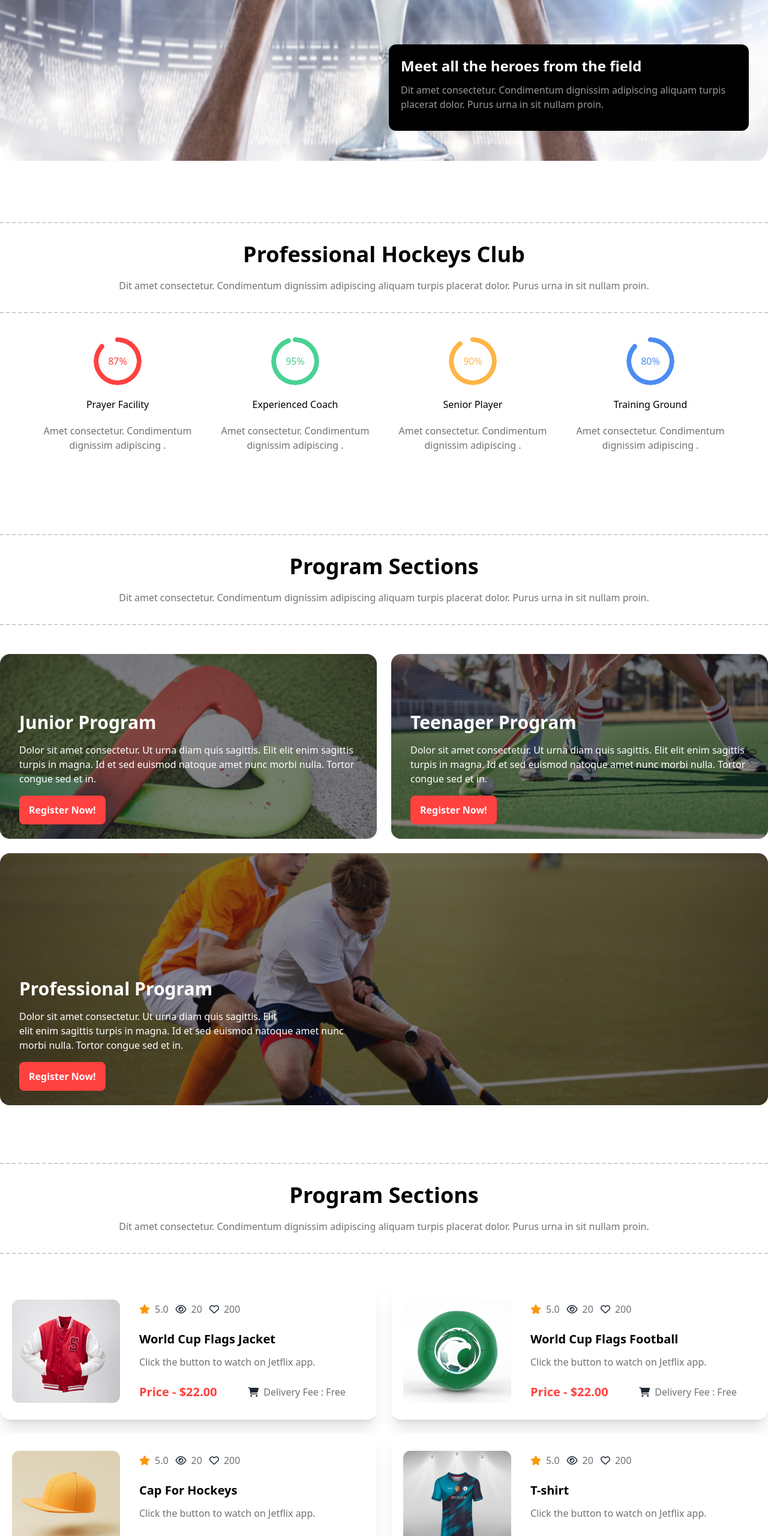
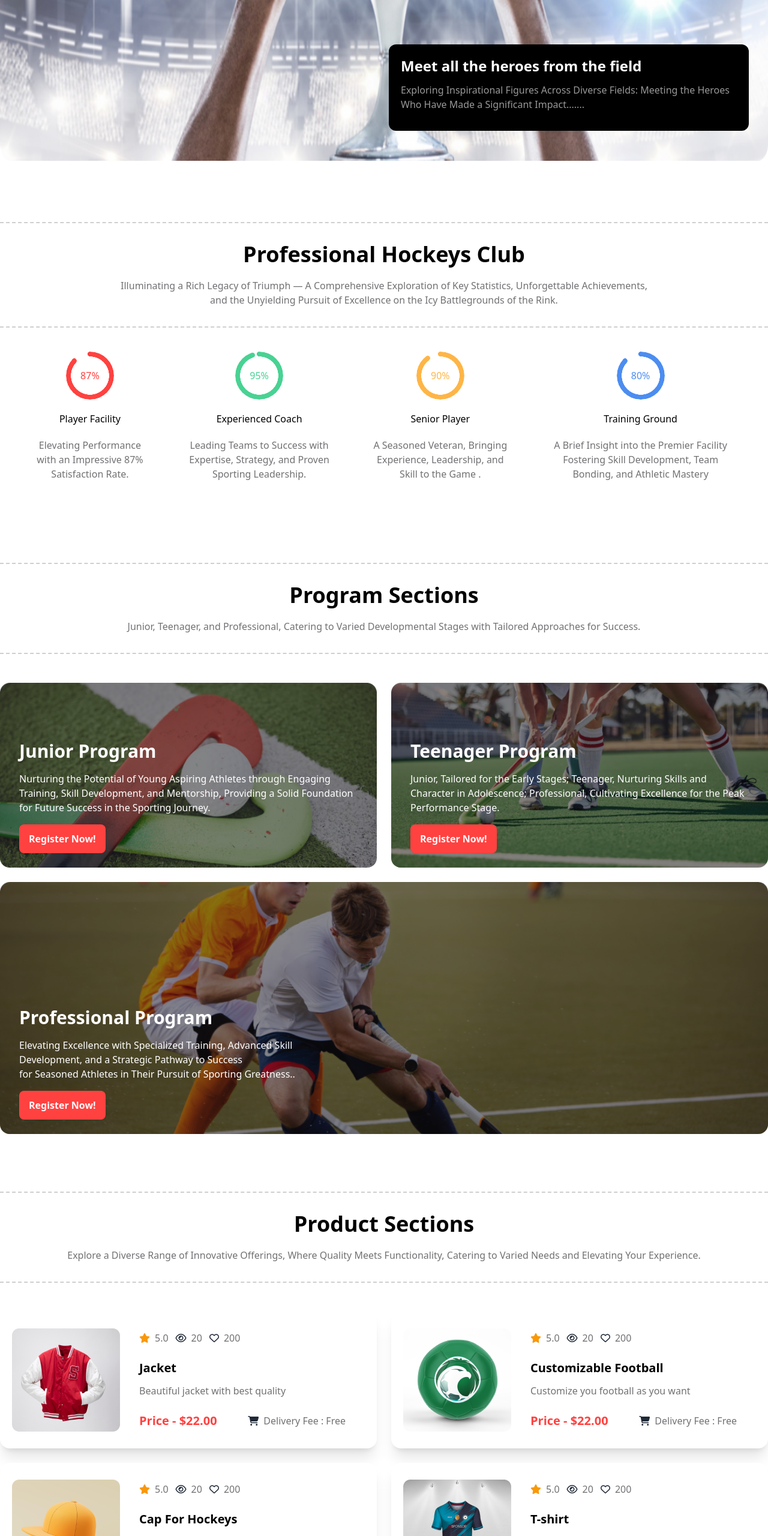
Before and after one commit to Sayem-Uddin/assignment-3, a plain HTML site: page index.html in a window 1280 px wide. Shown: the part 840-3400 px from the top of the page at 60% size. Drawn offline with nearby package versions, Linux system fonts and the light colour scheme; grey boxes are pictures that could not be loaded.

Commit message:
project done

```diff
--- a/index.html
+++ b/index.html
@@ -99,7 +99,7 @@
         Meet all the heroes from the field
        </h1>
        <p class="text-[#ffffff99] w-">
-        Dit amet consectetur. Condimentum dignissim adipiscing aliquam turpis placerat dolor. Purus urna in sit nullam proin.
+        Exploring Inspirational Figures Across Diverse Fields: Meeting the Heroes Who Have Made a Significant Impact.......
        </p>
       </div>
     </section>
@@ -112,32 +112,33 @@
         Professional Hockeys Club
       </h1>
       <p>
-        Dit amet consectetur. Condimentum dignissim adipiscing aliquam turpis placerat dolor. Purus urna in sit nullam proin.
+        Illuminating a Rich Legacy of Triumph — A Comprehensive Exploration of Key Statistics, Unforgettable Achievements, <br> and the Unyielding Pursuit of Excellence on the Icy Battlegrounds of the Rink.
       </p>
       </div>
-     <div class="flex flex-col lg:flex-row space-y-10 lg:space-y-0 py-10 px-12">
+     <div class="flex flex-col lg:flex-row space-y-10 lg:space-y-0 py-10 px-12 space-x-0 lg:space-x-12">
 
     <div class=" justify-center items-center text-center space-y-5 ">
      <div class="radial-progress text-[#FF4240] " style="--value:87;" role="progressbar">87%</div>
-     <h3>Prayer Facility</h3>
-     <p>Amet consectetur. Condimentum dignissim adipiscing .</p>
+     <h3>Player Facility</h3>
+     <p>Elevating Performance with  an Impressive 87% Satisfaction Rate.</p>
     </div>
 
   <div class=" justify-center items-center text-center space-y-5">
    <div class="radial-progress text-[#49D293]" style="--value:95;" role="progressbar">95%</div>
    <h3>Experienced Coach</h3>
-   <p>Amet consectetur. Condimentum dignissim adipiscing .</p>
+   <p>
+    Leading Teams to Success with Expertise, Strategy, and Proven  Sporting Leadership.</p>
   </div>
 
 <div class=" justify-center items-center text-center space-y-5">
  <div class="radial-progress text-[#FFB546]" style="--value:90;" role="progressbar">90%</div>
  <h3>Senior Player</h3>
- <p>Amet consectetur. Condimentum dignissim adipiscing .</p>
+ <p>A Seasoned Veteran, Bringing Experience, Leadership, and Skill to the Game .</p>
 </div>
 <div class=" justify-center items-center text-center space-y-5">
  <div class="radial-progress text-[#4C8DF1]" style="--value:87;" role="progressbar">80%</div>
  <h3>Training Ground</h3>
- <p>Amet consectetur. Condimentum dignissim adipiscing .</p>
+ <p>A Brief Insight into the Premier Facility Fostering Skill Development, Team Bonding, and Athletic Mastery</p>
 </div>
 </div>
 
@@ -151,7 +152,7 @@
       Program Sections
     </h1>
     <p>
-      Dit amet consectetur. Condimentum dignissim adipiscing aliquam turpis placerat dolor. Purus urna in sit nullam proin.
+      Junior, Teenager, and Professional, Catering to Varied Developmental Stages with Tailored Approaches for Success.
     </p>
     </div>
     <div class=" grid grid-cols-1 lg:grid-cols-2 gap-6 mt-12">
@@ -159,8 +160,7 @@
          <div class="bg-[#13131880] space-y-4
          pt-24 px-8 pb-6 rounded-2xl ">
           <h1 class="text-white text-3xl font-extrabold">Junior Program</h1>
-          <p class="text-white font-medium">Dolor sit amet consectetur. Ut urna diam quis sagittis. Elit elit
-            enim sagittis turpis in magna. Id et sed euismod natoque amet nunc morbi nulla. Tortor congue sed et in.</p>
+          <p class="text-white font-medium">Nurturing the Potential of Young Aspiring Athletes through Engaging Training, Skill Development, and Mentorship, Providing a Solid Foundation for Future Success in the Sporting Journey.</p>
             <button class=" btn btn-secondary text-[16px] bg-[#FF4240] hover:bg-[#FF4240] border-none">Register Now!</button>
          </div>
         </div>
@@ -168,8 +168,7 @@
           <div class="bg-[#13131880] space-y-4
           pt-24 px-8 pb-6 rounded-2xl ">
            <h1 class="text-white text-3xl font-extrabold">Teenager Program</h1>
-           <p class="text-white font-medium">Dolor sit amet consectetur. Ut urna diam quis sagittis. Elit elit
-             enim sagittis turpis in magna. Id et sed euismod natoque amet nunc morbi nulla. Tortor congue sed et in.</p>
+           <p class="text-white font-medium">Junior, Tailored for the Early Stages; Teenager, Nurturing Skills and Character in Adolescence; Professional, Cultivating Excellence for the Peak Performance Stage.</p>
              <button class=" btn btn-secondary text-[16px] bg-[#FF4240] hover:bg-[#FF4240] border-none">Register Now!</button>
           </div>
          </div>
@@ -177,8 +176,7 @@
           <div class="bg-[#13131880] space-y-4 pt-24
           lg:pt-52 pl-8 pb-6 rounded-2xl ">
            <h1 class="text-white text-3xl font-extrabold">Professional Program</h1>
-           <p class="text-white font-medium">Dolor sit amet consectetur. Ut urna diam quis sagittis. Elit <br>elit
-             enim sagittis turpis in magna. Id et sed euismod natoque amet nunc <br> morbi nulla. Tortor congue sed et in.</p>
+           <p class="text-white font-medium"> Elevating Excellence with Specialized Training, Advanced Skill <br> Development, and a Strategic Pathway to Success <br> for Seasoned Athletes in Their Pursuit of Sporting Greatness..</p>
              <button class="btn btn-secondary text-[16px] bg-[#FF4240] hover:bg-[#FF4240] border-none">Register Now!</button>
           </div>
          </div>
@@ -191,10 +189,10 @@
     <section class="container mx-auto mt-24">
       <div class=" py-8 justify-center items-center space-y-5 text-center border-dashed border-y-2 border-[#13131833] ">
         <h1 class=" text-4xl font-extrabold">
-          Program Sections
+          Product Sections
         </h1>
         <p>
-          Dit amet consectetur. Condimentum dignissim adipiscing aliquam turpis placerat dolor. Purus urna in sit nullam proin.
+          Explore a Diverse Range of Innovative Offerings, Where Quality Meets Functionality, Catering to Varied Needs and Elevating Your Experience.
         </p>
         </div>
         <div class="grid grid-cols-1 lg:grid-cols-2 gap-6 mt-12">
@@ -218,8 +216,8 @@
                     </div>
                   </div>
                   <div class="space-y-3">
-                    <h2 class="card-title">World Cup Flags Jacket</h2>
-                  <p>Click the button to watch on Jetflix app.</p>
+                    <h2 class="card-title"> Jacket</h2>
+                  <p> Beautiful jacket with best quality</p>
 
                   </div>
                   <div class="flex justify-between items-center">
@@ -250,8 +248,8 @@
                   </div>
                 </div>
                 <div class="space-y-3">
-                  <h2 class="card-title">World Cup Flags Football</h2>
-                <p>Click the button to watch on Jetflix app.</p>
+                  <h2 class="card-title">Customizable Football </h2>
+                <p>Customize you football as you want</p>
 
                 </div>
                 <div class="flex justify-between items-center">
@@ -283,7 +281,7 @@
                 </div>
                 <div class="space-y-3">
                   <h2 class="card-title">Cap For Hockeys</h2>
-                <p>Click the button to watch on Jetflix app.</p>
+                <p>Best quality cap in town</p>
 
                 </div>
                 <div class="flex justify-between items-center">
@@ -315,7 +313,7 @@
                 </div>
                 <div class="space-y-3">
                   <h2 class="card-title">T-shirt</h2>
-                <p>Click the button to watch on Jetflix app.</p>
+                <p>Best quality T-shirt in town</p>
 
                 </div>
                 <div class="flex justify-between items-center">
@@ -347,7 +345,7 @@
                 </div>
                 <div class="space-y-3">
                   <h2 class="card-title">Helmet</h2>
-                <p>Click the button to watch on Jetflix app.</p>
+                <p>Best quality Helmet in town</p>
 
                 </div>
                 <div class="flex justify-between items-center">
@@ -379,7 +377,7 @@
                 </div>
                 <div class="space-y-3">
                   <h2 class="card-title">Football</h2>
-                <p>Click the button to watch on Jetflix app.</p>
+                <p>Best quality Football in town</p>
 
                 </div>
                 <div class="flex justify-between items-center">
@@ -401,7 +399,7 @@
           Clients Question
         </h1>
         <p>
-          Dit amet consectetur. Condimentum dignissim adipiscing aliquam turpis placerat dolor. Purus urna in sit nullam proin.
+          Nurturing Understanding and Building Trust Through Thoughtful Responses, Addressing Inquiries with Precision and Commitment to Client Satisfaction.
         </p>
         </div>
         <div class="border-[#1313181a] border-2 rounded-xl flex flex-col lg:flex-row mt-12 p-5 gap-10   ">
@@ -412,55 +410,56 @@
             <div class="collapse collapse-plus bg-base-200  ">
               <input type="radio" name="my-accordion-3" checked="checked" />
               <div class="collapse-title text-xl font-medium ">
-                Click to open this one and close others
+                Our Equipment
               </div>
               <div class="collapse-content">
-                <p>hello</p>
+                <p>Our Equipment, Redefining Standards and Elevating Performance for Unparalleled Excellence</p>
               </div>
             </div>
             <div class="collapse collapse-plus bg-base-200">
               <input type="radio" name="my-accordion-3" />
               <div class="collapse-title text-xl font-medium">
-                Click to open this one and close others
+                Hockey Training
               </div>
               <div class="collapse-content">
-                <p>hello</p>
+                <p>Sharpen Skills, Build Stamina, and Excel on the Ice with our Comprehensive Training Programs.</p>
               </div>
             </div>
             <div class="collapse collapse-plus bg-base-200">
               <input type="radio" name="my-accordion-3" />
               <div class="collapse-title text-xl font-medium">
-                Click to open this one and close others
+                Private Lessons
               </div>
               <div class="collapse-content">
-                <p>hello</p>
+                <p>Personalized Instruction Tailored to Individual Growth and Skill Enhancement.</p>
               </div>
             </div>
             <div class="collapse collapse-plus bg-base-200">
               <input type="radio" name="my-accordion-3" />
               <div class="collapse-title text-xl font-medium">
-                Click to open this one and close others
+                Ski Touring
               </div>
               <div class="collapse-content">
-                <p>hello</p>
+                <p>Ski touring involves exploring snowy landscapes using skis, combining adventure and physical activity in winter environments.</p>
+
               </div>
             </div>
             <div class="collapse collapse-plus bg-base-200">
               <input type="radio" name="my-accordion-3" />
               <div class="collapse-title text-xl font-medium">
-                Click to open this one and close others
+                Booking
               </div>
               <div class="collapse-content">
-                <p>hello</p>
+                <p>Streamlined and Hassle-Free Reservation Process for a Seamless Experience.</p>
               </div>
             </div>
             <div class="collapse collapse-plus bg-base-200">
               <input type="radio" name="my-accordion-3" />
               <div class="collapse-title text-xl font-medium">
-                Click to open this one and close others
+                Pricings
               </div>
               <div class="collapse-content">
-                <p>hello</p>
+                <p> Transparent, Competitive, and Tailored to Meet Your Needs.</p>
               </div>
             </div>
            </div>
@@ -473,7 +472,7 @@
           Get In Touch
         </h1>
         <p>
-          Dit amet consectetur. Condimentum dignissim adipiscing aliquam turpis placerat dolor. Purus urna in sit nullam proin.
+          We Welcome Your Inquiries and Look Forward to Connecting with You. Reach Out for Personalized Assistance and Support.
         </p>
         </div>
         <!-- ---------complex section-------- -->
@@ -523,7 +522,7 @@
               <div class="w-[350px] space-y-10 mx-auto lg:mx-0 ">
                <div class="space-y-5">
                 <h3 class="text-xl font-bold">Subject</h3>
-                <input type="text" placeholder="Enter your full subject" class="input input-bordered w-full bg-[#13131808] border-none hover:border-none" />
+                <input type="text" placeholder="Enter your  subject" class="input input-bordered w-full bg-[#13131808] border-none hover:border-none" />
                </div>
                <div class="space-y-5">
                 <h3 class="text-xl font-bold">Phone Number</h3>
@@ -536,7 +535,7 @@
               <h3 class="text-xl font-bold">Message</h3>
 
                  <label for="message" class="block mb-2 text-sm font-medium text-gray-900 dark:text-white">Your message</label>
-                  <textarea id="message" class=" w-full lg:w-[740px] h-[250px] lg:h-[450px] bg-[#13131808] rounded-xl p-5 mx-auto lg:mx-0" placeholder="Write your thoughts here..."></textarea>
+                  <textarea id="message" class=" w-full lg:w-[740px] h-[250px] lg:h-[450px] bg-[#13131808] rounded-xl p-5 mx-auto lg:mx-0" placeholder="Write your message"></textarea>
 
 
           </div>
```
